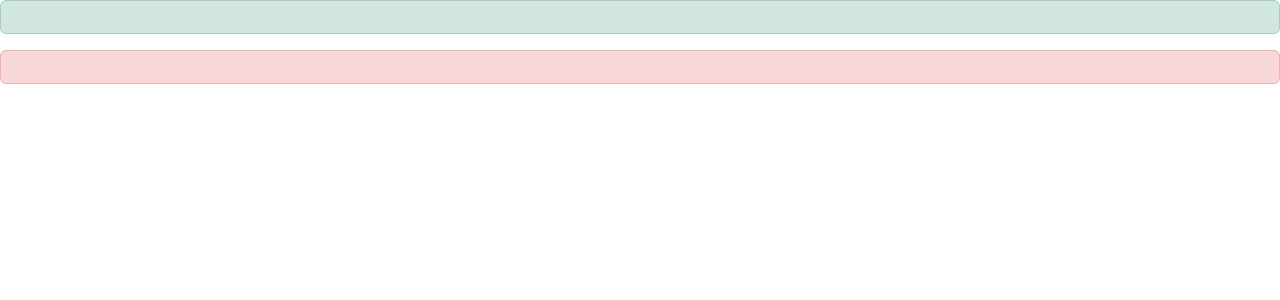
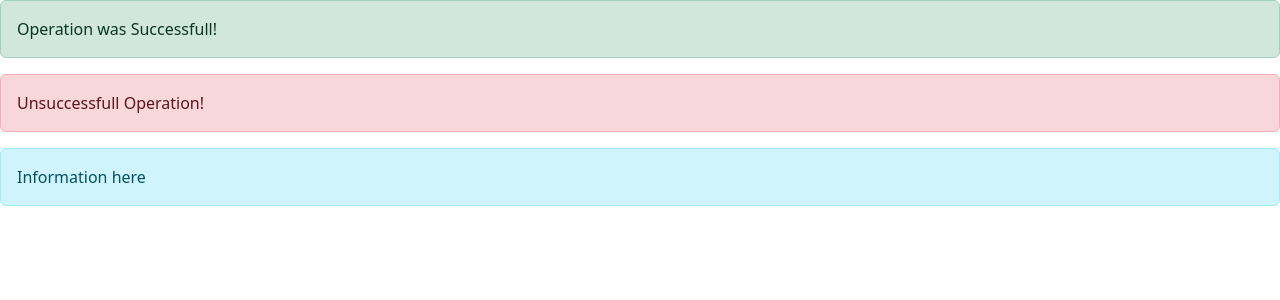
Before and after one commit to FaFa987/vite-react, a React (Vite) app: page / in a window 1280 px wide. Shown: the top 300 px of the page. Built offline with nearby package versions, Linux system fonts and the light colour scheme.

Commit message:
className={`alert ${props.alertType}`} {props.message}

```diff
--- a/src/App.jsx
+++ b/src/App.jsx
@@ -4,8 +4,9 @@ import AlertMessage from "./AlertMessage";
 export const App = () => {
   return (
     <>
-    <AlertMessage alertType= "alert-success"/>
-    <AlertMessage alertType= "alert-danger"/>
+    <AlertMessage alertType= "alert-success" message ="Operation was Successfull!"/>
+    <AlertMessage alertType= "alert-danger" message ="Unsuccessfull Operation!"/>
+    <AlertMessage alertType= "alert-info" message ="Information here"/>
 
     </>
   );
```
